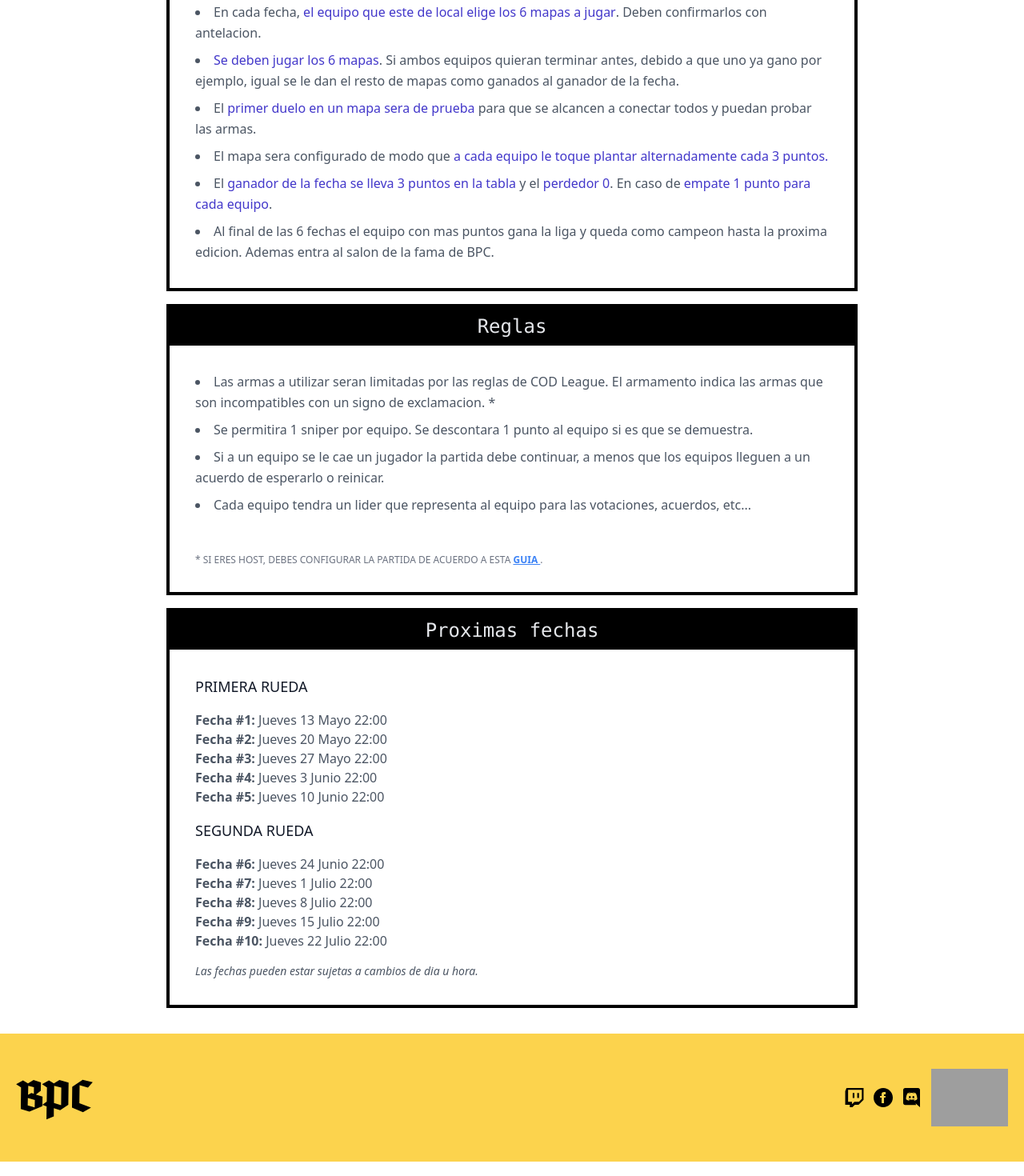
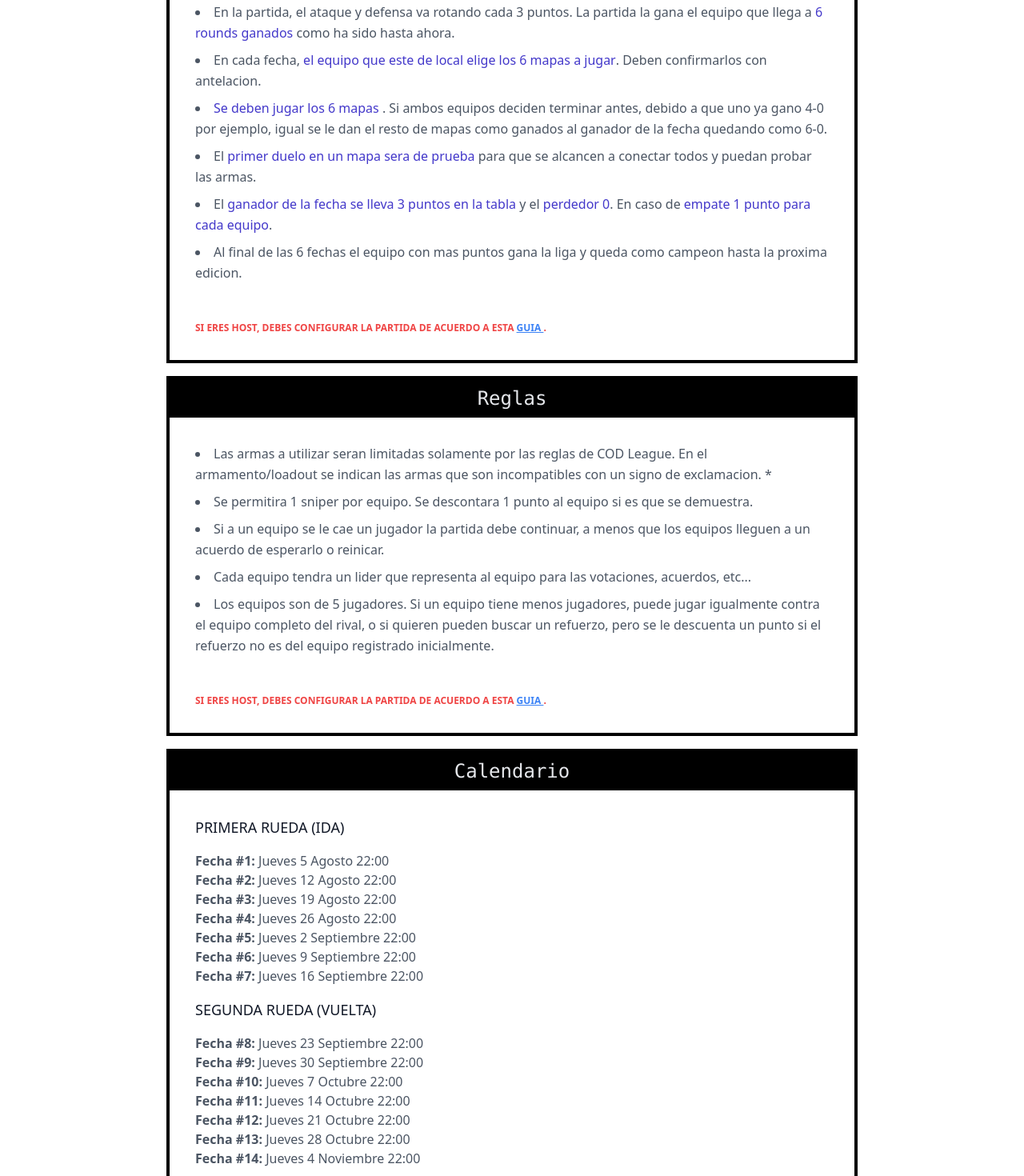
Before and after one commit to sergrodrig/bpctwo, a Vue app: page /liga in a window 1280 px wide. Shown: the part 460-1930 px from the top of the page at 80% size. Built offline with nearby package versions, Linux system fonts and the light colour scheme; no server answers; grey boxes are pictures that could not be loaded; a web font is replaced by a local one.

Commit message:
modificadas las reglas

```diff
--- a/src/views/Liga.vue
+++ b/src/views/Liga.vue
@@ -5,48 +5,36 @@
 
     <!-- contenido -->
     <div
-      class="
-        max-w-5xl
-        px-4
-        py-8
-        mx-auto
-        space-y-4
-        sm:max-w-2xl
-        md:max-w-3xl
-        lg:max-w-4xl
-      "
+      class="max-w-5xl px-4 py-8 mx-auto space-y-4  sm:max-w-2xl md:max-w-3xl lg:max-w-4xl"
     >
       <!-- formato -->
       <div class="w-full bg-white border-4 border-black hover:shadow-xl">
         <h1
-          class="
-            p-2
-            font-mono
-            text-xl
-            font-medium
-            text-center text-gray-200
-            bg-black
-            sm:text-2xl
-          "
+          class="p-2 font-mono text-xl font-medium text-center text-gray-200 bg-black  sm:text-2xl"
         >
           Formato
         </h1>
-        <ol class="p-8 space-y-2 leading-relaxed list-disc list-inside">
+        <div class="p-8">
+          <ol class="space-y-2 leading-relaxed list-disc list-inside">
             <li>
-            Los equipos participantes jugaran en un sistema todos contra todos,
-            en dos ruedas, con partidas de ida y vuelta.
+              Los equipos participantes jugaran en un sistema todos contra
+              todos, en dos ruedas, con partidas de ida y vuelta.
             </li>
             <li>
               Las fechas seran los dias
               <span class="font-medium text-indigo-700"
                 >Jueves a las 22:00 hrs.</span
               >
-            a menos que se coordine un cambio.
+              a menos que se coordine un cambio consensuado entre los equipos.
             </li>
             <li>
               La fecha consta de
-            <span class="font-medium text-indigo-700">6 partidas (mapas)</span>.
-            Las partidas las gana el que llega a
+              <span class="font-medium text-indigo-700">6 partidas (mapas)</span
+              >.
+            </li>
+            <li>
+              En la partida, el ataque y defensa va rotando cada 3 puntos. La
+              partida la gana el equipo que llega a
               <span class="font-medium text-indigo-700">6 rounds ganados</span>
               como ha sido hasta ahora.
             </li>
@@ -57,11 +45,12 @@
               >. Deben confirmarlos con antelacion.
             </li>
             <li>
-            <span class="font-medium text-indigo-700"
-              >Se deben jugar los 6 mapas</span
-            >. Si ambos equipos quieran terminar antes, debido a que uno ya gano
-            por ejemplo, igual se le dan el resto de mapas como ganados al
-            ganador de la fecha.
+              <span class="font-medium text-indigo-700">
+                Se deben jugar los 6 mapas
+              </span>
+              . Si ambos equipos deciden terminar antes, debido a que uno ya
+              gano 4-0 por ejemplo, igual se le dan el resto de mapas como
+              ganados al ganador de la fecha quedando como 6-0.
             </li>
             <li>
               El
@@ -71,52 +60,46 @@
               para que se alcancen a conectar todos y puedan probar las armas.
             </li>
             <li>
-            El mapa sera configurado de modo que
-            <span class="font-medium text-indigo-700"
-              >a cada equipo le toque plantar alternadamente cada 3
-              puntos.</span
-            >
-          </li>
-          <li>
               El
               <span class="font-medium text-indigo-700"
                 >ganador de la fecha se lleva 3 puntos en la tabla</span
               >
-            y el <span class="font-medium text-indigo-700">perdedor 0</span>. En
-            caso de
+              y el <span class="font-medium text-indigo-700">perdedor 0</span>.
+              En caso de
               <span class="font-medium text-indigo-700"
                 >empate 1 punto para cada equipo</span
               >.
             </li>
             <li>
               Al final de las 6 fechas el equipo con mas puntos gana la liga y
-            queda como campeon hasta la proxima edicion. Ademas entra al salon
-            de la fama de BPC.
+              queda como campeon hasta la proxima edicion.
             </li>
           </ol>
+          <div class="mt-12 text-xs font-bold text-red-500 uppercase">
+            Si eres host, debes configurar la partida de acuerdo a esta
+            <router-link
+              :to="{ name: 'Home' }"
+              class="font-bold text-blue-500 underline"
+            >
+              guia </router-link
+            >.
+          </div>
+        </div>
       </div>
 
       <!-- reglas -->
       <div class="w-full border-4 border-black hover:shadow-xl">
         <h1
-          class="
-            p-2
-            font-mono
-            text-xl
-            font-medium
-            text-center text-gray-200
-            bg-black
-            sm:text-2xl
-          "
+          class="p-2 font-mono text-xl font-medium text-center text-gray-200 bg-black  sm:text-2xl"
         >
           Reglas
         </h1>
         <div class="p-8">
           <ol class="space-y-2 text-base leading-relaxed list-disc list-inside">
             <li>
-              Las armas a utilizar seran limitadas por las reglas de COD League.
-              El armamento indica las armas que son incompatibles con un signo
-              de exclamacion. *
+              Las armas a utilizar seran limitadas solamente por las reglas de
+              COD League. En el armamento/loadout se indican las armas que son
+              incompatibles con un signo de exclamacion. *
             </li>
             <li>
               Se permitira 1 sniper por equipo. Se descontara 1 punto al equipo
@@ -131,9 +114,16 @@
               Cada equipo tendra un lider que representa al equipo para las
               votaciones, acuerdos, etc...
             </li>
+            <li>
+              Los equipos son de 5 jugadores. Si un equipo tiene menos
+              jugadores, puede jugar igualmente contra el equipo completo del
+              rival, o si quieren pueden buscar un refuerzo, pero se le
+              descuenta un punto si el refuerzo no es del equipo registrado
+              inicialmente.
+            </li>
           </ol>
-          <div class="mt-12 text-xs text-gray-500 uppercase">
-            * Si eres host, debes configurar la partida de acuerdo a esta
+          <div class="mt-12 text-xs font-bold text-red-500 uppercase">
+            Si eres host, debes configurar la partida de acuerdo a esta
             <router-link
               :to="{ name: 'Home' }"
               class="font-bold text-blue-500 underline"
@@ -147,65 +137,73 @@
       <!-- proximas fechas -->
       <div class="w-full border-4 border-black hover:shadow-xl">
         <h1
-          class="
-            p-2
-            font-mono
-            text-xl
-            font-medium
-            text-center text-gray-200
-            bg-black
-            sm:text-2xl
-          "
+          class="p-2 font-mono text-xl font-medium text-center text-gray-200 bg-black  sm:text-2xl"
         >
-          Proximas fechas
+          Calendario
         </h1>
         <div class="p-8">
           <ol>
             <h2 class="mb-4 font-medium text-gray-900 sm:text-lg text-md">
-              PRIMERA RUEDA
+              PRIMERA RUEDA (IDA)
             </h2>
             <ul>
               <span class="font-semibold">Fecha #1: </span
-              >Jueves 13 Mayo 22:00
+              >Jueves 5 Agosto 22:00
             </ul>
             <ul>
               <span class="font-semibold">Fecha #2: </span
-              >Jueves 20 Mayo 22:00
+              >Jueves 12 Agosto 22:00
             </ul>
             <ul>
               <span class="font-semibold">Fecha #3: </span
-              >Jueves 27 Mayo 22:00
+              >Jueves 19 Agosto 22:00
             </ul>
             <ul>
               <span class="font-semibold">Fecha #4: </span
-              >Jueves 3 Junio 22:00
+              >Jueves 26 Agosto 22:00
             </ul>
             <ul>
               <span class="font-semibold">Fecha #5: </span
-              >Jueves 10 Junio 22:00
+              >Jueves 2 Septiembre 22:00
             </ul>
-            <h2 class="mt-4 mb-4 font-medium text-gray-900 sm:text-lg text-md">
-              SEGUNDA RUEDA
-            </h2>
             <ul>
               <span class="font-semibold">Fecha #6: </span
-              >Jueves 24 Junio 22:00
+              >Jueves 9 Septiembre 22:00
             </ul>
             <ul>
               <span class="font-semibold">Fecha #7: </span
-              >Jueves 1 Julio 22:00
+              >Jueves 16 Septiembre 22:00
             </ul>
+            <h2 class="mt-4 mb-4 font-medium text-gray-900 sm:text-lg text-md">
+              SEGUNDA RUEDA (VUELTA)
+            </h2>
             <ul>
               <span class="font-semibold">Fecha #8: </span
-              >Jueves 8 Julio 22:00
+              >Jueves 23 Septiembre 22:00
             </ul>
             <ul>
               <span class="font-semibold">Fecha #9: </span
-              >Jueves 15 Julio 22:00
+              >Jueves 30 Septiembre 22:00
             </ul>
             <ul>
               <span class="font-semibold">Fecha #10: </span
-              >Jueves 22 Julio 22:00
+              >Jueves 7 Octubre 22:00
+            </ul>
+            <ul>
+              <span class="font-semibold">Fecha #11: </span
+              >Jueves 14 Octubre 22:00
+            </ul>
+            <ul>
+              <span class="font-semibold">Fecha #12: </span
+              >Jueves 21 Octubre 22:00
+            </ul>
+            <ul>
+              <span class="font-semibold">Fecha #13: </span
+              >Jueves 28 Octubre 22:00
+            </ul>
+            <ul>
+              <span class="font-semibold">Fecha #14: </span
+              >Jueves 4 Noviembre 22:00
             </ul>
           </ol>
           <p class="mt-4 text-sm italic">
```
Lines whose indentation alone changed are shown as unchanged.
